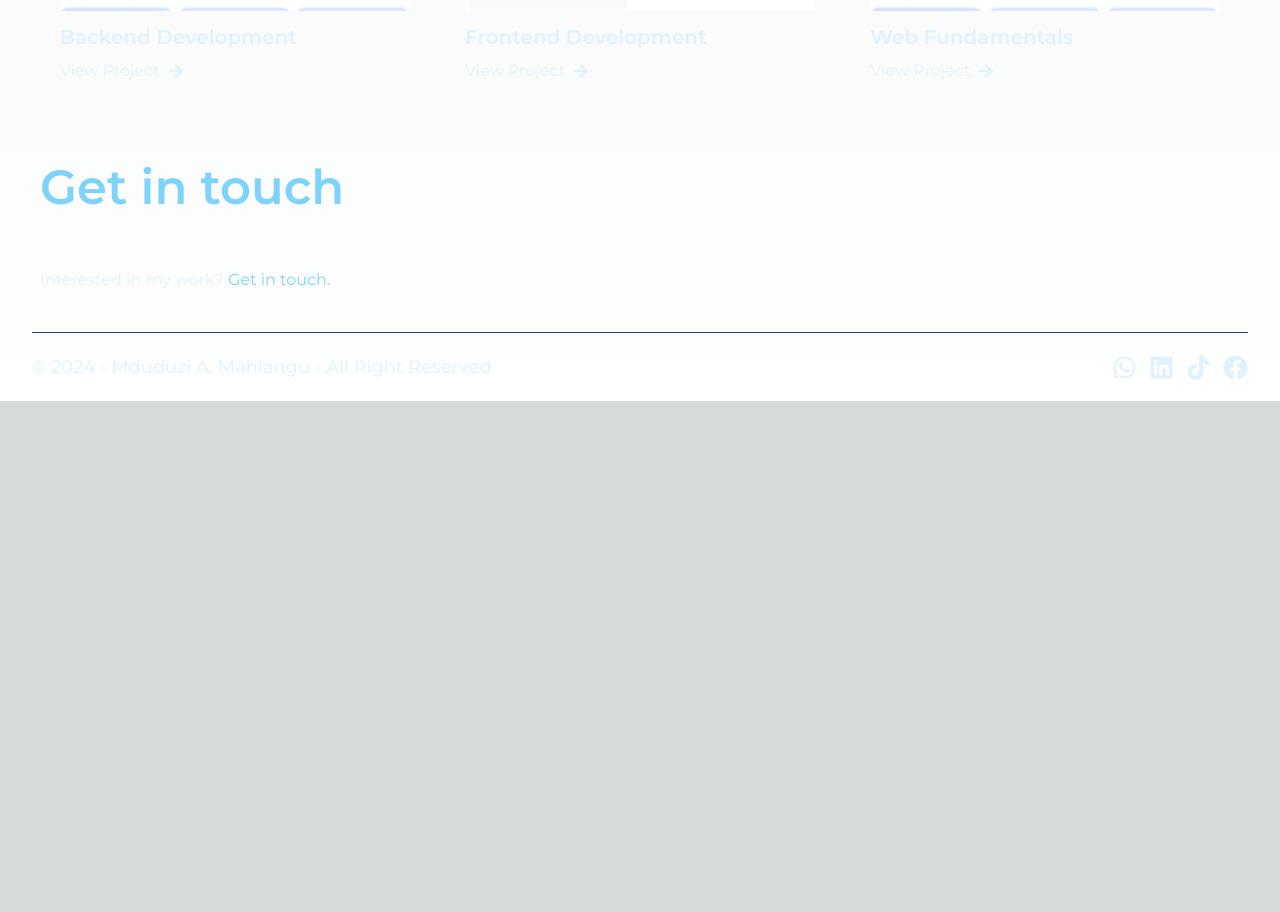
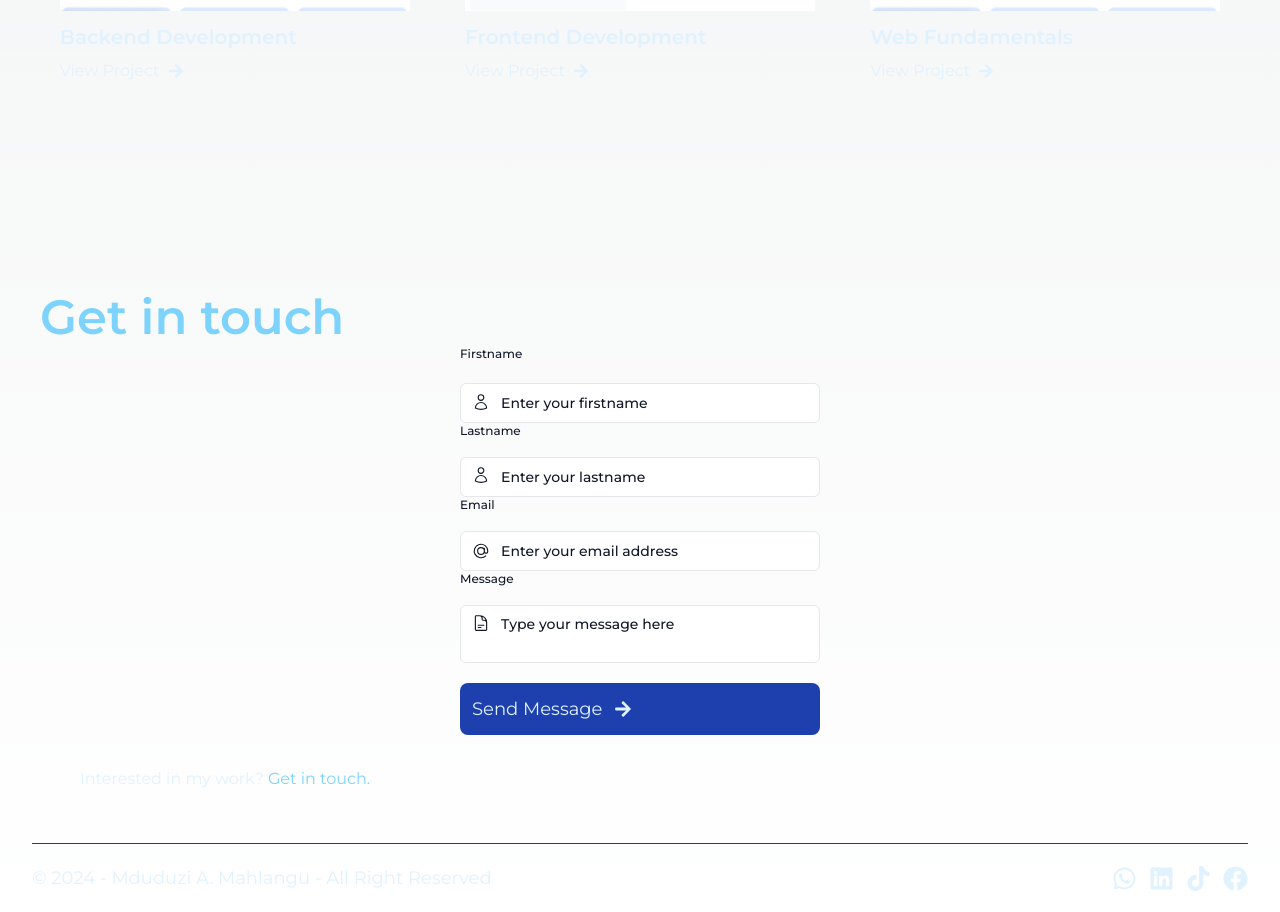
Before and after one commit to abdulmahl/my-portfolio, a Next.js app: page / in a window 1280 px wide. Shown: the part 3235-4147 px from the top of the page. Before the commit the page ends 3636 px from the top, so only its background shows below. Built offline with nearby package versions, Linux system fonts and the light colour scheme.

Commit message:
Added a contact me form.

```diff
--- a/app/ui/contact.js
+++ b/app/ui/contact.js
@@ -1,16 +1,100 @@
+"use client";
+
 import Image from "next/image";
 import Link from "next/link";
+import { useState } from "react";
+import { FaArrowRight } from "react-icons/fa";
+import {
+  AtSymbolIcon,
+  DocumentTextIcon,
+  UserIcon,
+} from "@heroicons/react/24/outline";
 
-export default function PartnersSectin() {
+export default function ContactForm() {
   return (
-    <section id="contact" className="p-3 md:p-5 lg:p-10">
-      <h2 className="text-[1.7rem] text-sky-300 font-semibold pb-[30px] md:text-3xl lg:pb-[25px] lg:text-5xl">
+    <section
+      id="contact"
+      className="p-3 pt-[90px] flex flex-col md:p-5 md:pt-[50px] lg:pt-[170px] lg:p-10"
+    >
+      <h2 className="text-[1.7rem] text-sky-300 font-semibold md:text-3xl lg:text-5xl">
         Get in touch
       </h2>
-      <div className="grid gap-8 md:grid-cols-4 items-center justify-center">
+      <form className="text-gray-900 w-[360px] m-auto">
+        <label
+          htmlFor="firstname"
+          className="text-xs font-medium text-gray-900"
+        >
+          Firstname
+          <UserIcon className="pointer-events-none relative top-7 left-3 h-[18px] w-[18px] text-gray-900" />
+          <input
+            className="peer block w-full rounded-md border border-gray-200 py-[9px] pl-10 text-sm outline-2 placeholder:text-gray-900"
+            id="firstname"
+            type="firstname"
+            name="firstname"
+            placeholder="Enter your firstname"
+            required
+          />
+        </label>
 
-      </div>
-      <p className="mt-8 text-sky-100">
+        <label
+          htmlFor="firstname"
+          className="block text-xs font-medium text-gray-900"
+        >
+          Lastname
+          <UserIcon className="pointer-events-none relative top-9 left-3 h-[18px] w-[18px] -translate-y-1/2 text-gray-900" />
+          <input
+            className="peer block w-full rounded-md border border-gray-200 py-[9px] pl-10 text-sm outline-2 placeholder:text-gray-900"
+            id="lastname"
+            type="lastname"
+            name="lastname"
+            placeholder="Enter your lastname"
+            required
+          />
+        </label>
+
+        <label
+          className="block text-xs font-medium text-gray-900"
+          htmlFor="email"
+        >
+          Email
+          <AtSymbolIcon className="pointer-events-none relative top-[38px] left-3 h-[18px] w-[18px] -translate-y-1/2 text-gray-900" />
+          <input
+            className="peer block w-full rounded-md border border-gray-200 py-[9px] pl-10 text-sm outline-2 placeholder:text-gray-900"
+            id="email"
+            type="email"
+            name="email"
+            placeholder="Enter your email address"
+            required
+          />
+        </label>
+
+        <div className="">
+          <label
+            className="block text-xs font-medium text-gray-900"
+            htmlFor="message"
+          >
+            Message
+            <DocumentTextIcon className="pointer-events-none relative top-9 left-3 h-[18px] w-[18px] -translate-y-1/2 text-gray-900" />
+            <textarea
+              className="peer block w-full rounded-md border border-gray-200 py-2 pl-10 text-sm outline-2 placeholder:text-gray-900 resize-none"
+              id="message"
+              name="message"
+              placeholder="Type your message here"
+              required
+              minLength={6}
+            />
+          </label>
+        </div>
+
+        <div
+          className={`mt-5 w-[360px] flex justify-start items-center gap-3 text-md text-sky-100 bg-blue-800 p-3 rounded-lg hover:bg-blue-900 lg:text-lg`}
+        >
+          <Link href="#contact">Send Message</Link>
+          <FaArrowRight />
+        </div>
+      </form>
+
+      <p className="mt-8 mb-3 px-3 md:px-5 lg:px-10 text-sky-100">
         Interested in my work?{" "}
         <Link
           href="tel:0769001909"
--- a/package.json
+++ b/package.json
@@ -9,8 +9,10 @@
     "lint": "next lint"
   },
   "dependencies": {
+    "@heroicons/react": "^2.1.5",
     "framer-motion": "^11.3.24",
     "hamburger-react": "^2.5.1",
+    "heroicons": "^2.1.5",
     "next": "14.2.5",
     "react": "^18",
     "react-dom": "^18",
```
Also changed, not shown: 1 other file (tests, documents, lock files or other folders).
